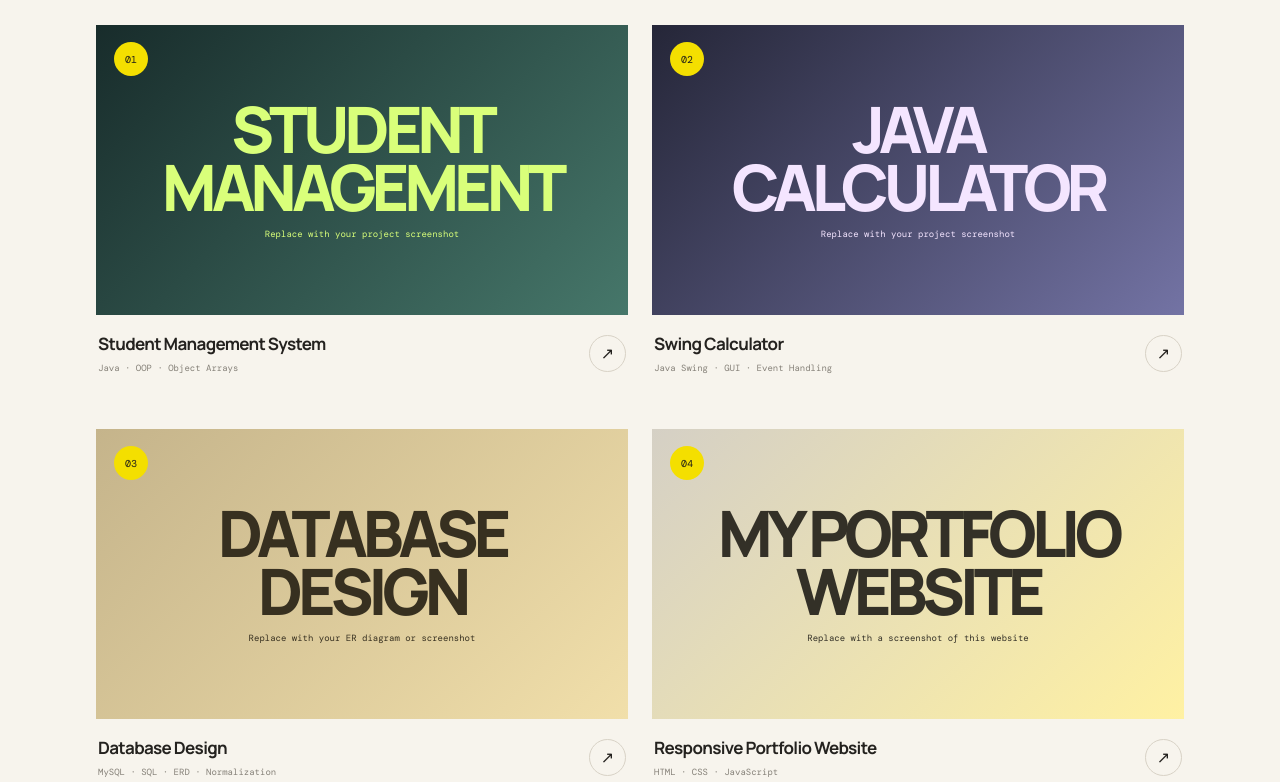
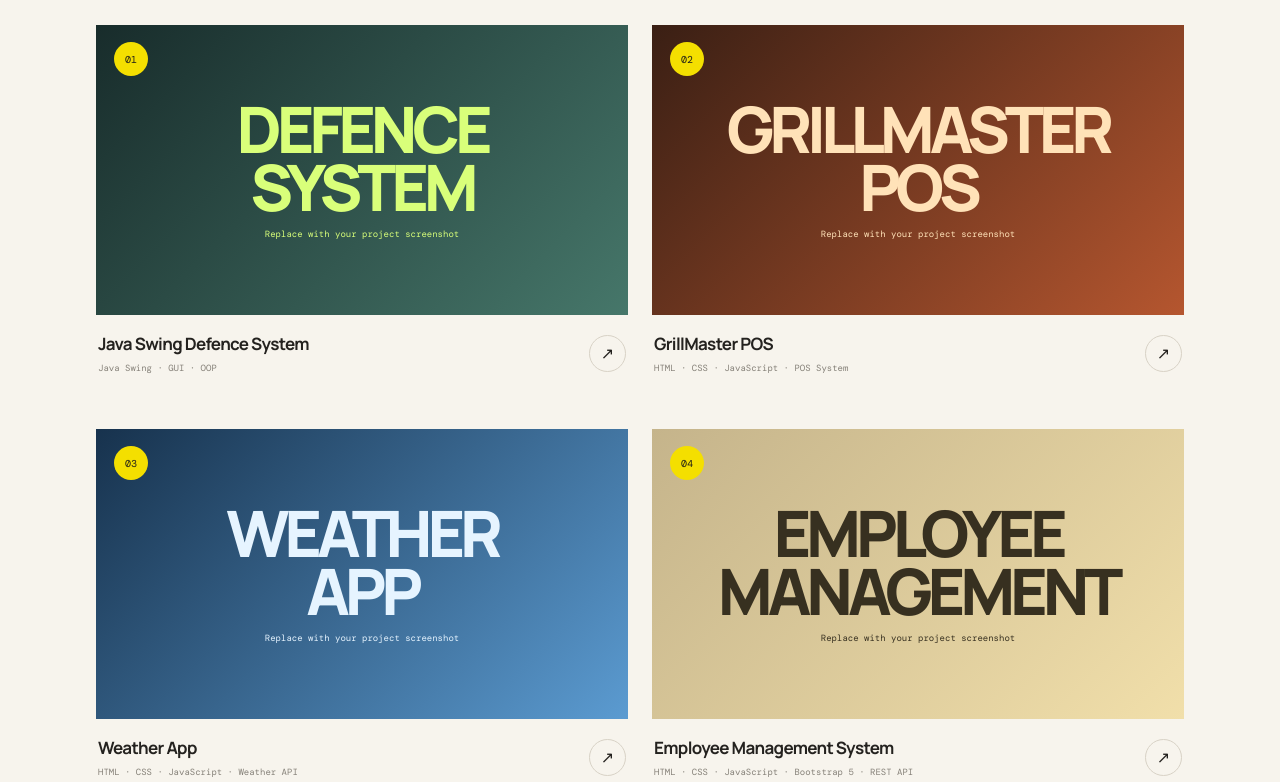
Before and after one commit to Thivindu2005/Portfolio-website, a plain HTML site: page index.html in a window 1280 px wide. Shown: the part 1714-2496 px from the top of the page. Drawn offline with nearby package versions, Linux system fonts and the light colour scheme.

Commit message:
add my latest created projects

```diff
--- a/css/style.css
+++ b/css/style.css
@@ -468,24 +468,24 @@ button {
     font-size: 9px;
 }
 
-.visual-java {
+.visual-defence {
     background: linear-gradient(135deg, #182c2b, #46776a);
     color: #d9ff7a;
 }
 
-.visual-calculator {
-    background: linear-gradient(135deg, #252638, #7373a4);
-    color: #f4e5ff;
+.visual-pos {
+    background: linear-gradient(135deg, #3a1f14, #b5562f);
+    color: #ffe2b8;
 }
 
-.visual-database {
+.visual-weather {
+    background: linear-gradient(135deg, #17324d, #5b9bd1);
+    color: #e6f4ff;
+}
+
+.visual-employee {
     background: linear-gradient(135deg, #c5b48b, #f1dfaa);
     color: #373020;
-}
-
-.visual-website {
-    background: linear-gradient(135deg, #d5d0c5, #fff1a3);
-    color: #333027;
 }
 
 .visual-number {
--- a/index.html
+++ b/index.html
@@ -88,51 +88,55 @@
             </div>
 
             <div class="project-grid">
+                <!-- Project 01: change the href below. GitHub repository link (desktop app, so no live demo) -->
                 <article class="project-card project-card-large reveal">
-                    <a class="project-visual visual-java" href="#contact" aria-label="Student Management System project">
-                        <img src="images/projects/student-management.jpg" alt="Student Management System screenshot" onerror="this.style.display='none'; this.nextElementSibling.style.display='flex';">
-                        <div class="visual-placeholder"><strong>STUDENT<br>MANAGEMENT</strong><small>Replace with your project screenshot</small></div>
+                    <a class="project-visual visual-defence" href="https://github.com/your-username/java-swing-defence-system" target="_blank" rel="noopener noreferrer" aria-label="View Java Swing Defence System on GitHub">
+                        <img src="images/projects/defence-system.jpg" alt="Java Swing Defence System screenshot" onerror="this.style.display='none'; this.nextElementSibling.style.display='flex';">
+                        <div class="visual-placeholder"><strong>DEFENCE<br>SYSTEM</strong><small>Replace with your project screenshot</small></div>
                         <span class="visual-number">01</span>
                     </a>
                     <div class="project-info">
-                        <div><h3>Student Management System</h3><p>Java · OOP · Object Arrays</p></div>
-                        <span class="project-arrow">↗</span>
+                        <div><h3>Java Swing Defence System</h3><p>Java Swing · GUI · OOP</p></div>
+                        <a class="project-arrow" href="https://github.com/your-username/java-swing-defence-system" target="_blank" rel="noopener noreferrer" aria-label="View Java Swing Defence System on GitHub">↗</a>
                     </div>
                 </article>
 
+                <!-- Project 02: change the href below. Live demo link (or use the GitHub repo link instead) -->
                 <article class="project-card reveal">
-                    <a class="project-visual visual-calculator" href="#contact" aria-label="Java Swing Calculator project">
-                        <img src="images/projects/calculator.jpg" alt="Java Swing Calculator screenshot" onerror="this.style.display='none'; this.nextElementSibling.style.display='flex';">
-                        <div class="visual-placeholder"><strong>JAVA<br>CALCULATOR</strong><small>Replace with your project screenshot</small></div>
+                    <a class="project-visual visual-pos" href="https://your-username.github.io/grillmaster-pos/" target="_blank" rel="noopener noreferrer" aria-label="Open GrillMaster POS live demo">
+                        <img src="images/projects/grillmaster-pos.jpg" alt="GrillMaster POS screenshot" onerror="this.style.display='none'; this.nextElementSibling.style.display='flex';">
+                        <div class="visual-placeholder"><strong>GRILLMASTER<br>POS</strong><small>Replace with your project screenshot</small></div>
                         <span class="visual-number">02</span>
                     </a>
                     <div class="project-info">
-                        <div><h3>Swing Calculator</h3><p>Java Swing · GUI · Event Handling</p></div>
-                        <span class="project-arrow">↗</span>
+                        <div><h3>GrillMaster POS</h3><p>HTML · CSS · JavaScript · POS System</p></div>
+                        <a class="project-arrow" href="https://your-username.github.io/grillmaster-pos/" target="_blank" rel="noopener noreferrer" aria-label="Open GrillMaster POS live demo">↗</a>
                     </div>
                 </article>
 
+                <!-- Project 03: change the href below. Live demo link (or use the GitHub repo link instead) -->
                 <article class="project-card reveal">
-                    <a class="project-visual visual-database" href="#contact" aria-label="Database Design project">
-                        <img src="images/projects/database.jpg" alt="Database design project screenshot" onerror="this.style.display='none'; this.nextElementSibling.style.display='flex';">
-                        <div class="visual-placeholder"><strong>DATABASE<br>DESIGN</strong><small>Replace with your ER diagram or screenshot</small></div>
+                    <a class="project-visual visual-weather" href="https://your-username.github.io/weather-app/" target="_blank" rel="noopener noreferrer" aria-label="Open Weather App live demo">
+                        <img src="images/projects/weather-app.jpg" alt="Weather App screenshot" onerror="this.style.display='none'; this.nextElementSibling.style.display='flex';">
+                        <div class="visual-placeholder"><strong>WEATHER<br>APP</strong><small>Replace with your project screenshot</small></div>
                         <span class="visual-number">03</span>
                     </a>
                     <div class="project-info">
-                        <div><h3>Database Design</h3><p>MySQL · SQL · ERD · Normalization</p></div>
-                        <span class="project-arrow">↗</span>
+                        <div><h3>Weather App</h3><p>HTML · CSS · JavaScript · Weather API</p></div>
+                        <a class="project-arrow" href="https://your-username.github.io/weather-app/" target="_blank" rel="noopener noreferrer" aria-label="Open Weather App live demo">↗</a>
                     </div>
                 </article>
 
+                <!-- Project 04: change the href below. Live demo link (or use the GitHub repo link instead) -->
                 <article class="project-card project-card-large reveal">
-                    <a class="project-visual visual-website" href="#contact" aria-label="Portfolio Website project">
-                        <img src="images/projects/portfolio.jpg" alt="Portfolio website screenshot" onerror="this.style.display='none'; this.nextElementSibling.style.display='flex';">
-                        <div class="visual-placeholder"><strong>MY PORTFOLIO<br>WEBSITE</strong><small>Replace with a screenshot of this website</small></div>
+                    <a class="project-visual visual-employee" href="https://your-username.github.io/employee-management-system/" target="_blank" rel="noopener noreferrer" aria-label="Open Employee Management System live demo">
+                        <img src="images/projects/employee-management.jpg" alt="Employee Management System screenshot" onerror="this.style.display='none'; this.nextElementSibling.style.display='flex';">
+                        <div class="visual-placeholder"><strong>EMPLOYEE<br>MANAGEMENT</strong><small>Replace with your project screenshot</small></div>
                         <span class="visual-number">04</span>
                     </a>
                     <div class="project-info">
-                        <div><h3>Responsive Portfolio Website</h3><p>HTML · CSS · JavaScript</p></div>
-                        <span class="project-arrow">↗</span>
+                        <div><h3>Employee Management System</h3><p>HTML · CSS · JavaScript · Bootstrap 5 · REST API</p></div>
+                        <a class="project-arrow" href="https://your-username.github.io/employee-management-system/" target="_blank" rel="noopener noreferrer" aria-label="Open Employee Management System live demo">↗</a>
                     </div>
                 </article>
             </div>
```
